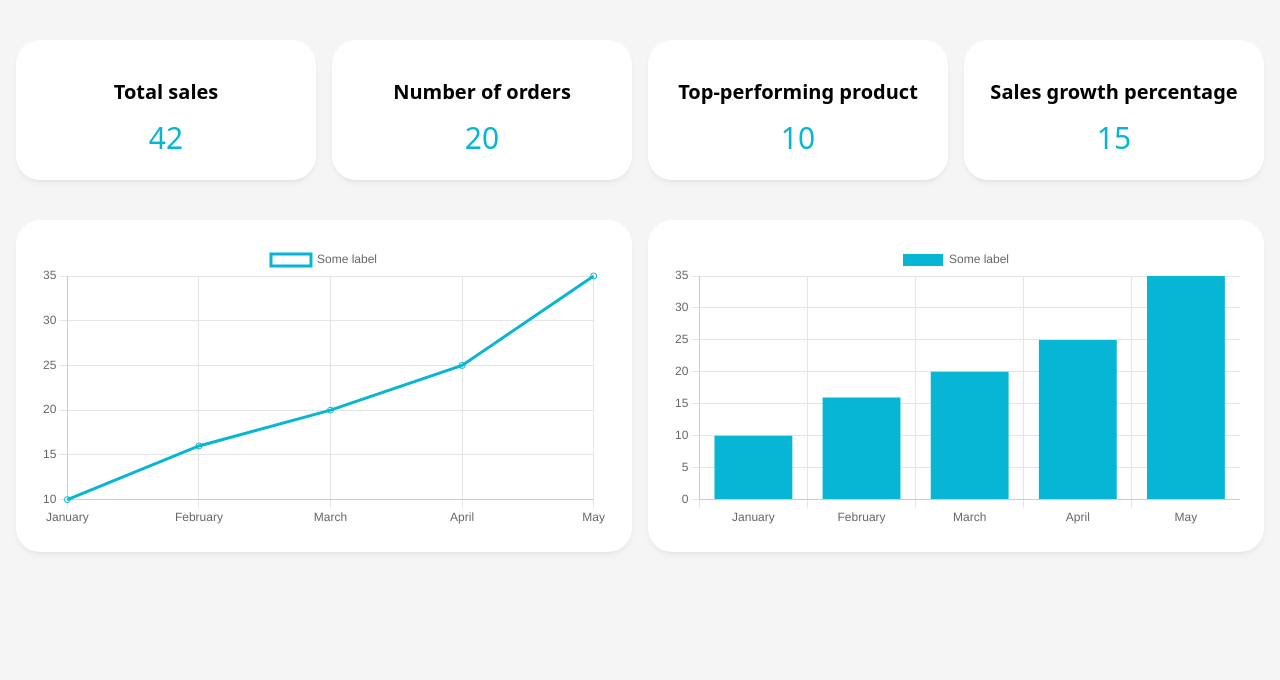
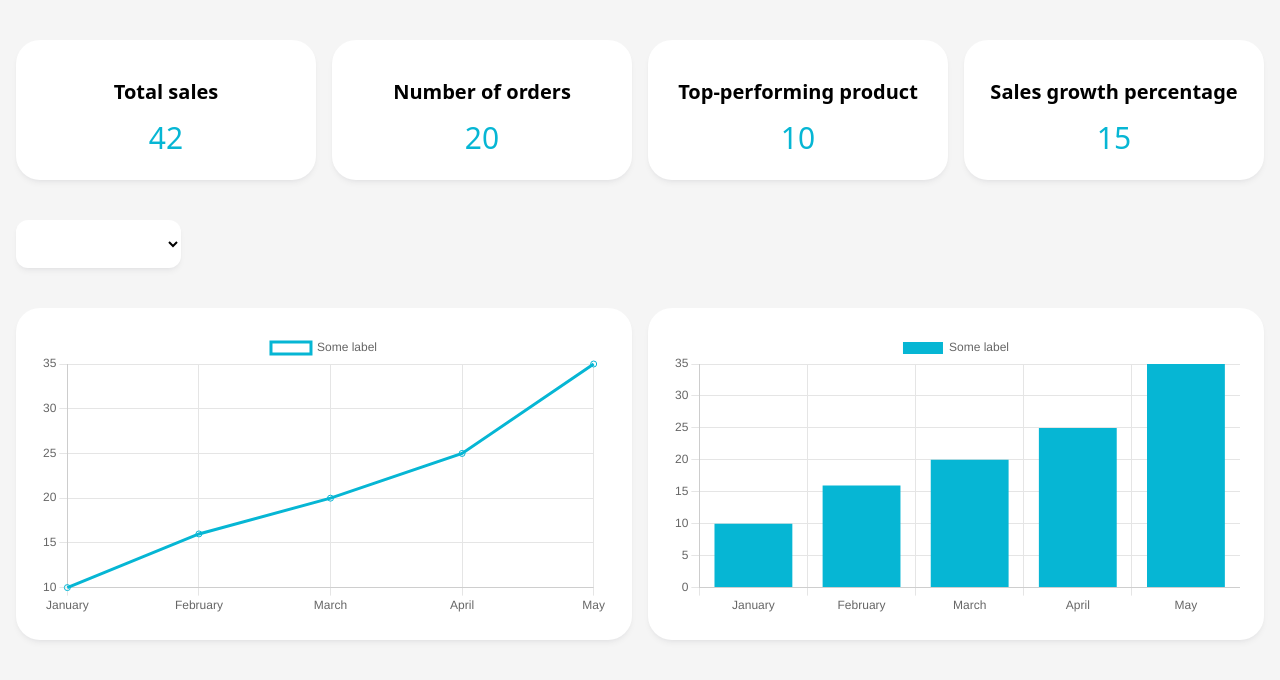
Before and after one commit to Artem-Zhuravlev/citrus-dev-test, a Vue app: page / in a window 1280 px wide. Shown: the top 680 px of the page. Built offline with nearby package versions, Linux system fonts and the light colour scheme.

Commit message:
feat(app): add input select and mock data

```diff
--- a/src/App.vue
+++ b/src/App.vue
@@ -1,6 +1,9 @@
 <template>
   <div class="container">
     <KpiSection :items="kpiCards" />
+    <div class="section">
+      <InputSelect :options="selectOptions" v-model="selectedOption"/>
+    </div>
     <div class="grid grid-cols-1 lg:grid-cols-2 gap-4">
       <LineChart :data="lineChartData"/>
       <BarChart :data="lineChartData"/>
@@ -9,9 +12,10 @@
 </template>
 
 <script setup>
-import { reactive } from 'vue';
+import { reactive, ref } from 'vue';
 import { KpiSection } from '@/components/features';
 import { LineChart, BarChart } from '@/components/shared';
+import { InputSelect } from '@/components/shared';
 
 const kpiCards = reactive([
   { title: 'Total sales', value: 42 },
@@ -19,6 +23,12 @@ const kpiCards = reactive([
   { title: 'Top-performing product', value: 10 },
   { title: 'Sales growth percentage', value: 15 },
 ]);
+
+const selectedOption = ref(null);
+const selectOptions = [
+  { value: 'lastWeek', label: 'Last week' },
+  { value: 'lastMonth', label: 'Last month' },
+];
 
 const lineChartData = reactive([
   {
```
